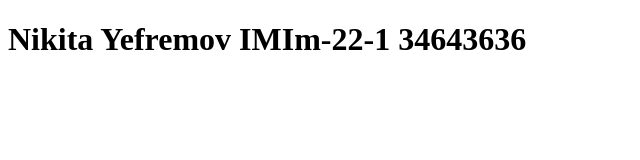
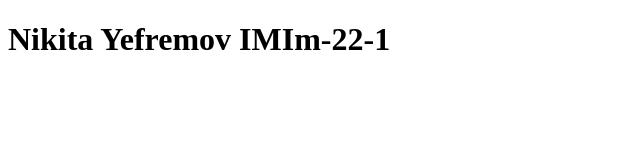
Before and after one commit to chykchas/lab1, a plain HTML site: page index.html in a window 1280 px wide. Shown: the whole page, without its empty margins (0-640 px from the left). Drawn offline with Linux system fonts and the light colour scheme.

Commit message:
Update index.html

```diff
--- a/index.html
+++ b/index.html
@@ -6,6 +6,6 @@
     <meta name="viewport" content="width=device-width, inital-scale=1.0" />
   </head>
   <body>
-    <h1>Nikita Yefremov IMIm-22-1 34643636</h1>
+    <h1>Nikita Yefremov IMIm-22-1</h1>
   </body>
 </html>
```
